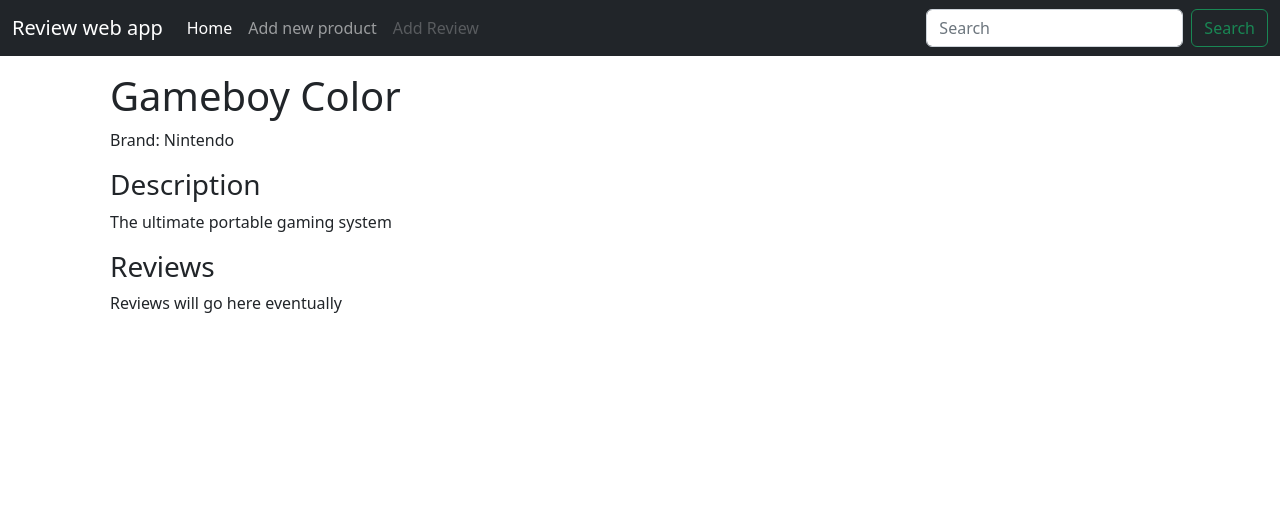
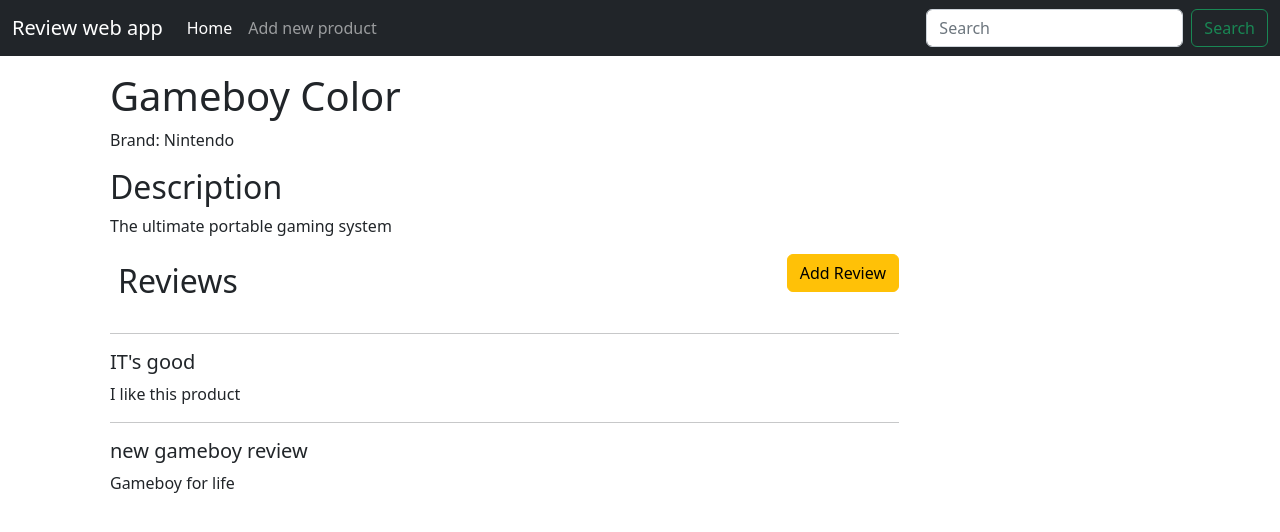
Before and after one commit to AutonomousDev/CS361-Project, a Django app: page /product/1/ in a window 1280 px wide. Shown: the top 532 px of the page. Run offline with Django 4.2, Linux system fonts and the light colour scheme; data comes from the database, SQL or seed files in the repository; both versions use the stored data as it was after the commit.

Commit message:
Add reviews works

```diff
--- a/review_board/products/form.py
+++ b/review_board/products/form.py
@@ -5,3 +5,4 @@ class ProductForm(forms.Form):
     name = forms.CharField()
     brand = forms.CharField()
     description = forms.CharField(widget=forms.Textarea)
+    product_image = forms.ImageField()
--- a/review_board/products/models.py
+++ b/review_board/products/models.py
@@ -3,15 +3,25 @@ from django.urls import reverse
 
 
 class Product(models.Model):
-    name = models.CharField(max_length = 50)
-    brand = models.CharField(max_length = 50)
+    name = models.CharField(max_length=50)
+    brand = models.CharField(max_length=50)
     description = models.TextField()
+    product_image = models.ImageField(blank=True, null=True)
 
     def get_absolute_url(self):
         return reverse('product-detail', kwargs={'pk': self.pk})
+
+    def __str__(self):
+        return '{},- {}'.format(self.name, self.brand)
 
 
 class Review(models.Model):
     product = models.ForeignKey(Product, on_delete=models.CASCADE)
     title = models.CharField(max_length=50)
     comments = models.TextField()
+
+    def __str__(self):
+        return self.title
+
+    def get_absolute_url(self):
+        return reverse('product-detail', kwargs={'pk': self.product.pk})
--- a/review_board/products/templates/components/navbar.html
+++ b/review_board/products/templates/components/navbar.html
@@ -13,9 +13,6 @@
           <a class="nav-link" href="{% url 'product-create' %}">Add new product</a>
         </li>
 
-        <li class="nav-item">
-          <a class="nav-link disabled">Add Review</a>
-        </li>
       </ul>
       <form class="d-flex" role="search">
         <input class="form-control me-2" type="search" placeholder="Search" aria-label="Search">
--- a/review_board/products/templates/products/product_detail.html
+++ b/review_board/products/templates/products/product_detail.html
@@ -1,19 +1,39 @@
 {% extends '../base.html' %}
 {% block content %}
 <div class="row m-3">
+
     <div class="col-md-9">
 
         <div>
             <h1>{{object.name}}</h1>
             <p>Brand: {{object.brand}}</p>
-            <h3>Description</h3>
+            <h2>Description</h2>
             <p>{{object.description}}</p>
+        </div>
 
-            <div>
-                <h3>Reviews</h3>
-                <p>Reviews will go here eventually</p>
+
+        <div>
+            <div class="d-flex  justify-content-between">
+                <h2 class="p-2">Reviews </h2>
+                <div>
+                <a href="{% url 'new-review' pk=product.id %}" class="btn btn-warning">Add Review</a>
+                    </div>
+
             </div>
+
         </div>
+        <div>
+            {% for Review in Reviews %}
+            <hr>
+            <h5>{{Review.title}}</h5>
+            <p>{{Review.comments}}</p>
+            {% endfor %}
+
+
+        </div>
+
+
     </div>
+
 </div>
 {% endblock %}
--- a/review_board/products/urls.py
+++ b/review_board/products/urls.py
@@ -23,6 +23,6 @@ urlpatterns = [
     path('product/<int:pk>/', views.ProductDetailView.as_view(), name='product-detail'),
     path('product/add/', views.ProductCreateView.as_view(), name='product-create'),
     # path('404/', views.error_404(None, None), name='404'),
-
+    path('product/<int:pk>/new-review/', views.ReviewCreateView.as_view(), name='new-review'),
 
 ]
--- a/review_board/products/views.py
+++ b/review_board/products/views.py
@@ -5,10 +5,11 @@ from django.views.generic import DetailView
 from django.views import View
 
 from django.views.generic.edit import CreateView, DeleteView, UpdateView
-
+# import get_object_or_404()
+from django.shortcuts import get_object_or_404
 
 from django.http import HttpResponse
-from .models import Product
+from .models import Product, Review
 
 
 def hello(request):
@@ -26,14 +27,33 @@ class ProductsListView(ListView):
 class ProductDetailView(DetailView):
     model = Product
 
+    def get_context_data(self, **kwargs):
+        context = super().get_context_data(**kwargs)
+        context['Reviews'] = Review.objects.filter(product=self.get_object())
+        return context
+
 
 class ProductCreateView(CreateView):
     model = Product
-    fields = ['name', 'brand', 'description']
+    fields = ['name', 'brand', 'description', 'product_image']
 
     def form_valid(self, form):
         return super().form_valid(form)
 
 
+class ReviewCreateView(CreateView):
+    model = Review
+    fields = ['title', 'comments']
+
+    def get_context_data(self, **kwargs):
+        context = super().get_context_data(**kwargs)
+        context['Product'] = Product.objects.get(id=self.kwargs.get('pk'))
+        return context
+
+    def form_valid(self, form):
+        form.instance.product = get_object_or_404(Product, id=self.kwargs.get('pk'))  # new line
+        return super().form_valid(form)
+
+
 def error_404(request, exception):
     return render(request, '404.html', status=404)
--- a/review_board/review_board/urls.py
+++ b/review_board/review_board/urls.py
@@ -17,13 +17,14 @@ Including another URLconf
 from django.contrib import admin
 from django.urls import path, include
 from django.conf.urls import handler404, handler500
-
+from django.conf import settings
+from django.conf.urls.static import static
 
 
 
 urlpatterns = [
     path('admin/', admin.site.urls),
     path('', include('products.urls')),
-]
+]+ static(settings.STATIC_URL, document_root=settings.STATIC_ROOT)
 
 handler404 = "products.views.error_404"
```
Also changed, not shown: review_board/products/admin.py (+9 -1 lines), review_board/products/templates/products/review_form.html (added, +11 -0 lines), review_board/review_board/settings.py (+11 -2 lines), review_board/db.sqlite3.
